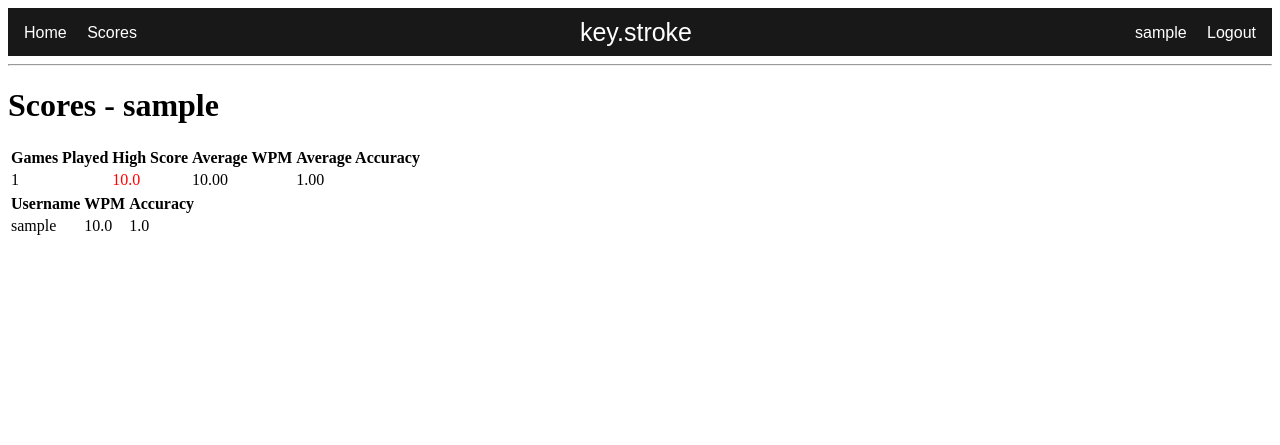
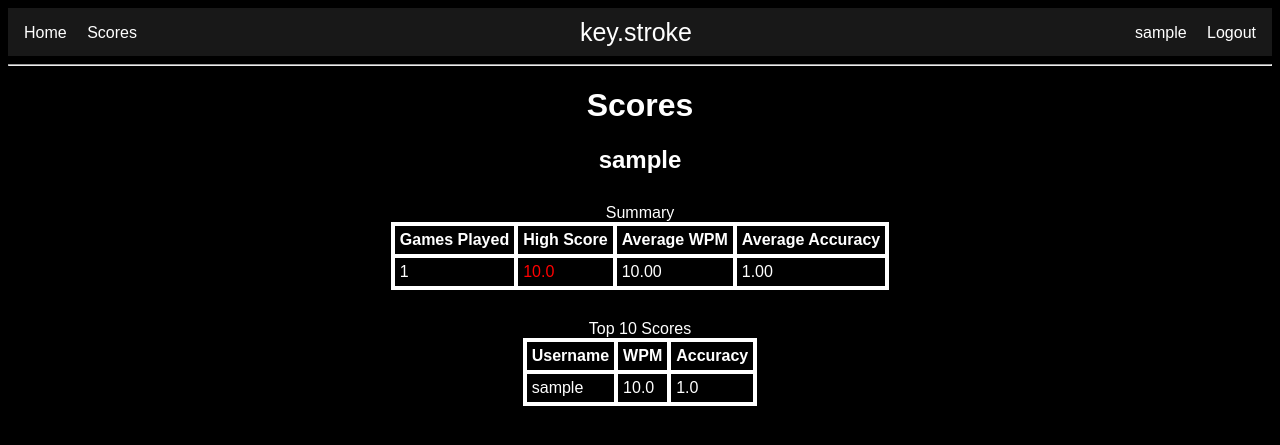
Before and after one commit to danieltobiastan/reimagined-octo-parakeet, a Flask app: page /scores in a window 1280 px wide. Shown: the top 445 px of the page. Run offline with Flask 2, Linux system fonts and the light colour scheme; a user stored in the database is signed in; tables that the repository leaves empty hold one stand-in row (values such as "Sample post").

Commit message:
table added for top 10 scores, sumit to edit css

```diff
--- a/app/routes.py
+++ b/app/routes.py
@@ -22,19 +22,19 @@ def scores():
     if current_user.is_authenticated:
         user_username = current_user.username
         user_iden = current_user.id
-        myScore = Score.query.filter_by(user_id=user_iden).all()
+        top10Score = Score.query.filter_by(user_id=user_iden).order_by(Score.score.desc()).limit(10).all()
         wpm, accuracy, count, high_score= 0,0,0,0
-        for score in myScore:
+        for score in top10Score:
             if (score.score > high_score):
                 high_score = score.score
             count += 1
             accuracy += score.accuracy
             wpm += score.score
         avg_wpm, avg_accuracy = (format((wpm/count), '.2f')), (format((accuracy/count), '.2f'))
-
+        #myScore = Score.query.filter_by(user_id=user_iden).all()
         #top10Score = Score.query.filter_by(user_id=user_iden).order_by(Score.score.desc()).limit(10).all()
         #print(top10Score)
-    return render_template('scores.html', username = user_username, user_id=user_iden, myScore=myScore, count=count, avg_wpm=avg_wpm, avg_accuracy=avg_accuracy, high_score=high_score)
+    return render_template('scores.html', username = user_username, user_id=user_iden, myScore=top10Score, count=count, avg_wpm=avg_wpm, avg_accuracy=avg_accuracy, high_score=high_score)
 
 # registration page - linked with database, left with design
 @app.route('/register', methods=['GET','POST'])
--- /dev/null
+++ b/app/static/stylesheets/scores.css
@@ -0,0 +1,24 @@
+body {
+    background-color: black;
+    color: white;
+    font-family: Arial, Helvetica, sans-serif
+}
+
+table, th, td{
+    border: 4px solid white;
+    border-collapse: collapse;
+    padding: 5px;
+}
+
+td {
+    padding: 5px;
+}
+
+#summary, #records {
+    margin: 30px auto;
+    padding: 3cm;
+}
+
+.container {
+    text-align: center
+}
--- a/app/templates/home.html
+++ b/app/templates/home.html
@@ -6,7 +6,6 @@
 
 {% block head %}
 <link rel= "stylesheet" type= "text/css" href="{{ url_for('static',filename='stylesheets/base.css') }}">
-<link rel= "stylesheet" type= "text/css" href="{{ url_for('static',filename='stylesheets/game.css') }}">
 {% endblock %}
 
 {% block content %}
--- a/app/templates/scores.html
+++ b/app/templates/scores.html
@@ -6,15 +6,18 @@
 
 {% block head %}
 <link rel= "stylesheet" type= "text/css" href="{{ url_for('static',filename='stylesheets/base.css') }}">
+<link rel= "stylesheet" type= "text/css" href="{{ url_for('static',filename='stylesheets/scores.css') }}">
 {% endblock %}
 
 {% block content %}
     <body>
         <div class='container'>
-            <h1>Scores - {{ username }}</h1>
+            <h1>Scores</h1>
+            <h2>{{ username }}</h2>
         </div>
 
         <table id='summary'>
+            <caption>Summary</caption>
             <tr>
                 <th>Games Played</th>
                 <th>High Score</th>
@@ -30,6 +33,7 @@
         </table>
 
         <table id='records'>
+            <caption>Top 10 Scores</caption>
             <tr>
                 <th>Username</th>
                 <th>WPM</th>
```
Also changed, not shown: app.db.
